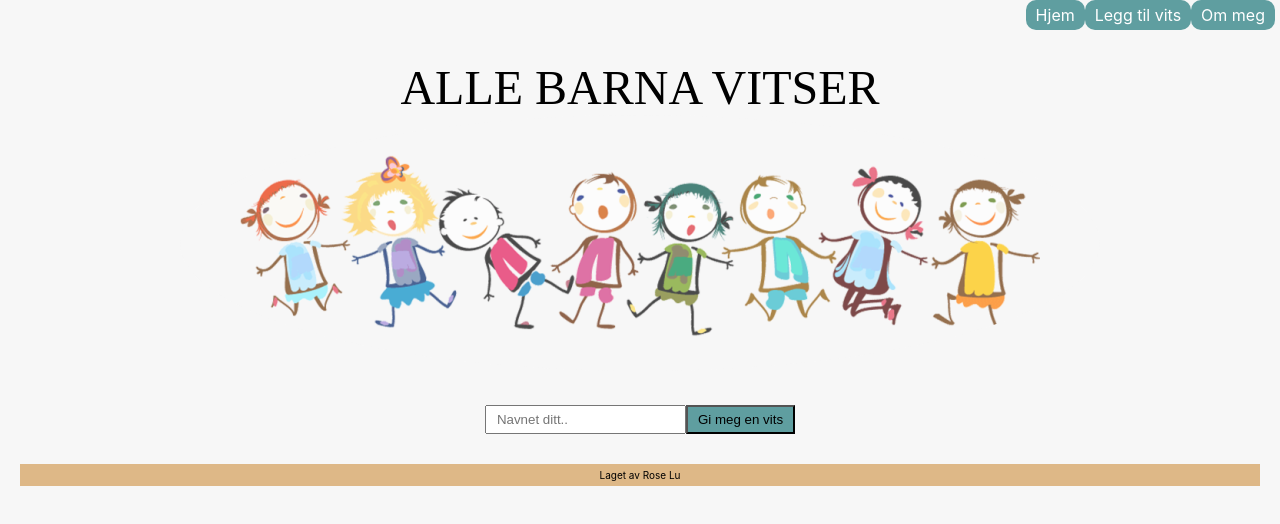
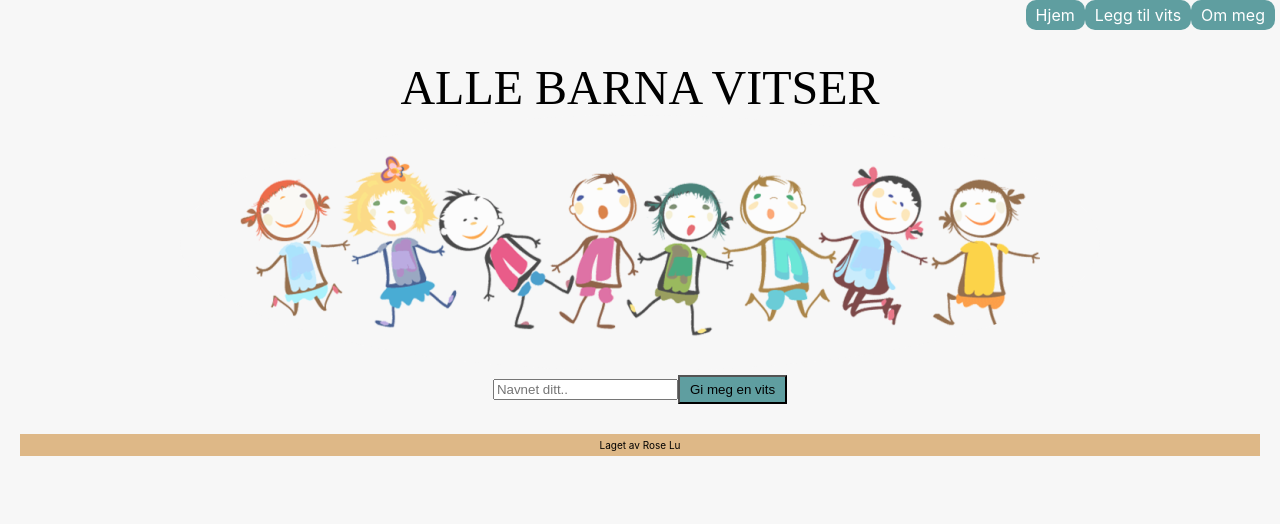
Before and after one commit to lurose/allebarna, a React (Create React App) app: page / in a window 1280 px wide. Shown: the top 524 px of the page. Built offline with nearby package versions, Linux system fonts and the light colour scheme.

Commit message:
Byttet ut input med tekstboks

```diff
--- a/src/pages/AddJoke.js
+++ b/src/pages/AddJoke.js
@@ -35,18 +35,18 @@ export function AddJoke() {
 
   return (
     <div>
-      <div>
+      <div className=''>
         <input
           type="text"
           value={jokeName}
           onChange={(event) => setJokeName(event.target.value)}
-          placeholder="Navn i vitsen"
+          placeholder="Navn i vitsen.."
         />
-        <input
+        <textarea
           type="text"
           value={joke}
           onChange={(event) => setJoke(event.target.value)}
-          placeholder="Skriv vits her"
+          placeholder="Selve vitsen.."
         />
         <button onClick={() => handleSaveJoke()}>Lagre vits</button>
       </div>
--- a/src/pages/Home.css
+++ b/src/pages/Home.css
@@ -32,7 +32,7 @@ img {
   background-color: greenyellow;
 }
 
-input {
+input [type='name'] {
   padding: 5px 10px;
   margin-top: 30px;
 }
--- a/src/pages/Home.js
+++ b/src/pages/Home.js
@@ -33,7 +33,7 @@ export function Home() {
       )}
       <div className="Input">
       <input
-        type="text"
+        type="name"
         placeholder="Navnet ditt.."
         value={name}
         onChange={(event) => setName(event.target.value)}
```
